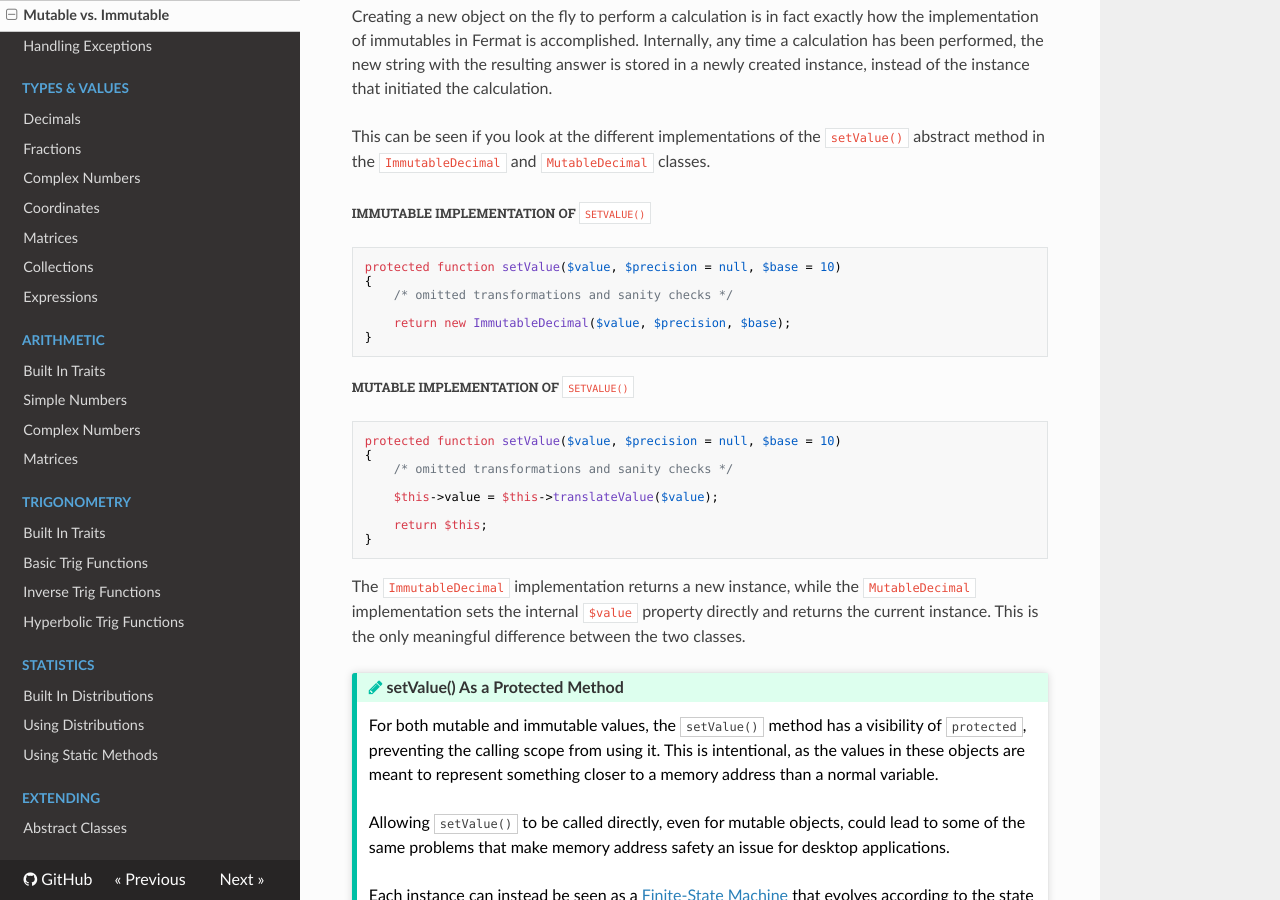
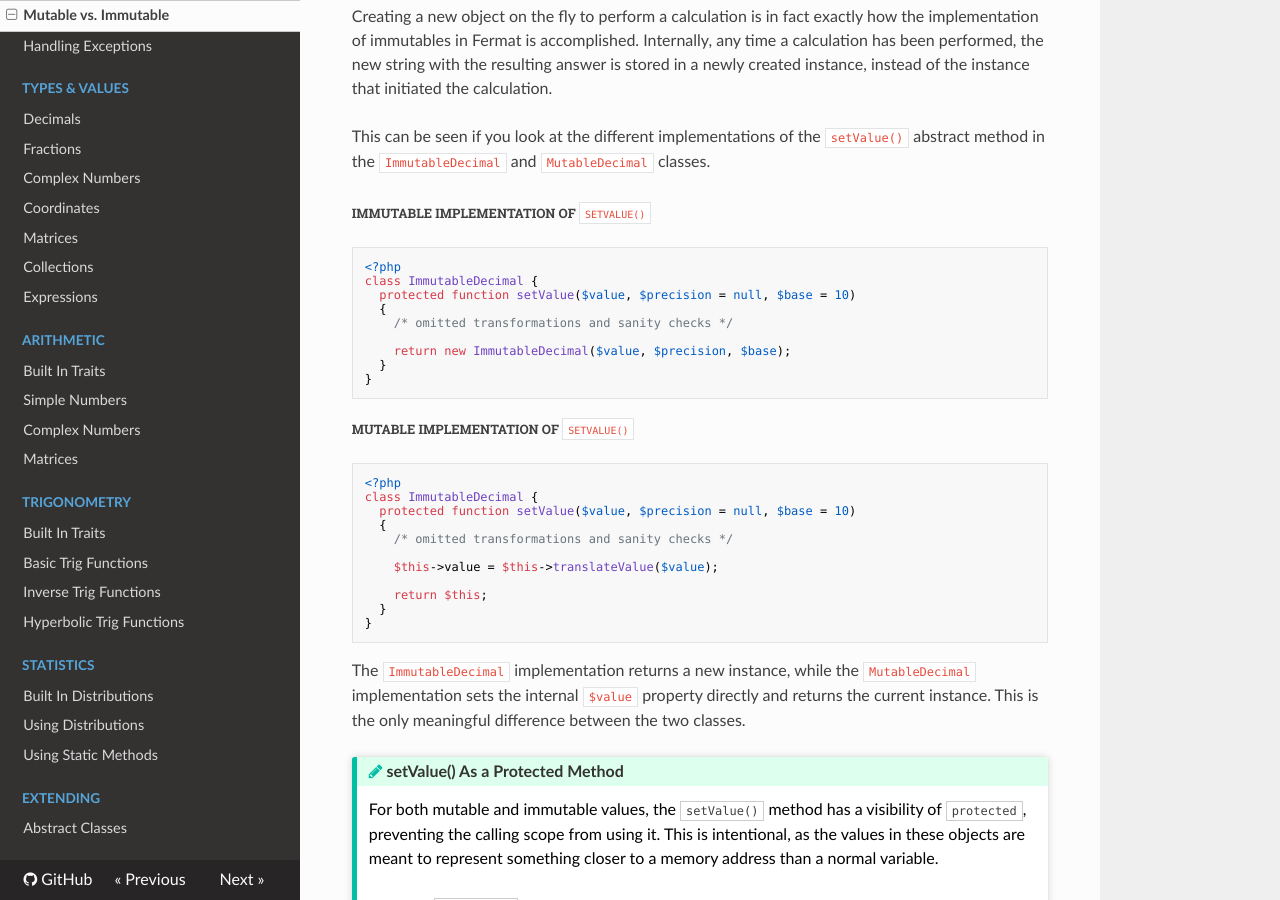
Before and after one commit to JordanRL/Fermat, an MkDocs documentation site: the page built from docs/getting-started/mutability.md, in a window 1280 px wide and 900 px high, scrolled down 3341 px. Built offline with MkDocs 1.6.1, drawn with Linux system fonts in a browser that asks for light colours; nearby versions of some CDN libraries.

Commit message:
code example update

````diff
--- a/docs/getting-started/mutability.md
+++ b/docs/getting-started/mutability.md
@@ -130,24 +130,30 @@ This can be seen if you look at the different implementations of the `setValue()
 #### Immutable Implementation of `setValue()`
 
 ```php
-protected function setValue($value, $precision = null, $base = 10)
-{
+<?php
+class ImmutableDecimal {
+  protected function setValue($value, $precision = null, $base = 10)
+  {
     /* omitted transformations and sanity checks */
 
     return new ImmutableDecimal($value, $precision, $base);
+  }
 }
 ```
 
 #### Mutable Implementation of `setValue()`
 
 ```php
-protected function setValue($value, $precision = null, $base = 10)
-{
+<?php
+class ImmutableDecimal {
+  protected function setValue($value, $precision = null, $base = 10)
+  {
     /* omitted transformations and sanity checks */
 
     $this->value = $this->translateValue($value);
 
     return $this;
+  }
 }
 ```
 
````
